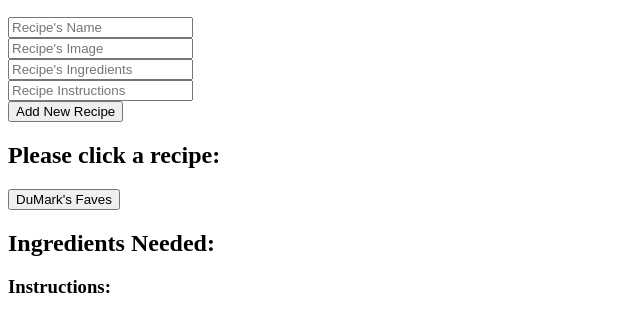
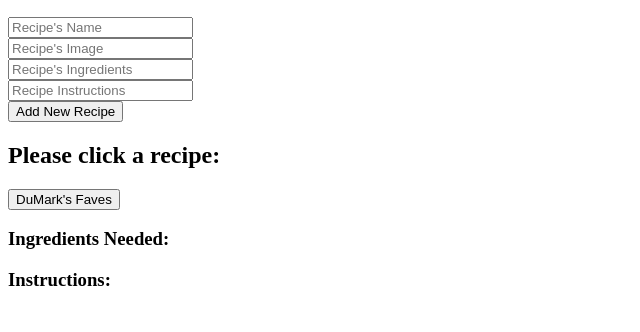
Before and after one commit to stewieduey/Phase-1-Project-A, a plain HTML site: page index.html in a window 1280 px wide. Shown: the part 110-442 px from the top of the page, without its empty margins (0-640 px from the left). Drawn offline with Linux system fonts and the light colour scheme.

Commit message:
Coming along nicely!

```diff
--- a/index.html
+++ b/index.html
@@ -35,7 +35,7 @@
       </div>
 
       <div class="ingredients-container">
-        <h2>Ingredients Needed:</h2>
+        <h3>Ingredients Needed:</h3>
         <div id="ingredients-container">
           <!-- Ingredients for the selected recipe will show here -->
         </div>
```
